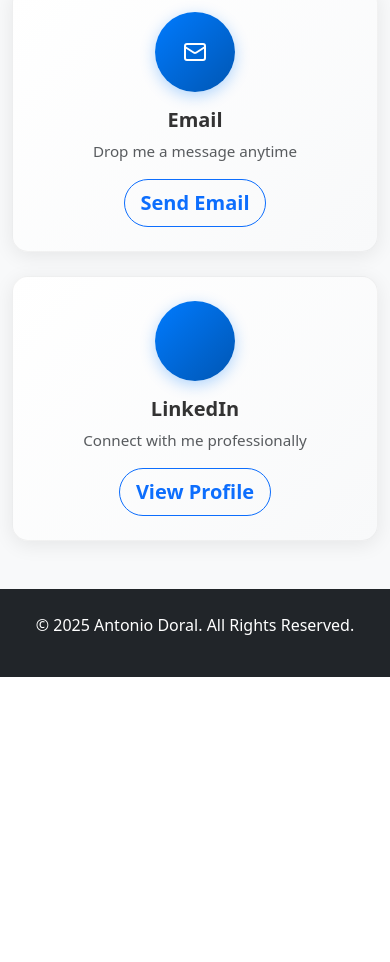
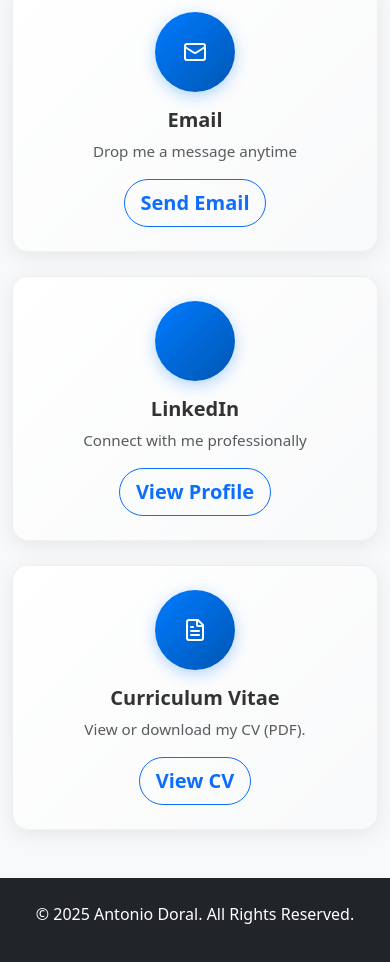
Before and after one commit to a-doral/-a-doral-.github.io, a plain HTML site: page index.html in a window 390 px wide. Shown: the part 8623-9585 px from the top of the page. Before the commit the page ends 9300 px from the top, so only its background shows below. Drawn offline with nearby package versions, Linux system fonts and the light colour scheme; some icons are missing.

Commit message:
modified:   index.html

```diff
--- a/index.html
+++ b/index.html
@@ -29,6 +29,9 @@
                     <li class="nav-item"><a class="nav-link" href="#projects">Projects</a></li>
                     <li class="nav-item"><a class="nav-link" href="#skills">Skills</a></li>
                     <li class="nav-item"><a class="nav-link" href="#contact">Contact</a></li>
+                    <li class="nav-item d-flex align-items-center ms-2">
+                        <a class="btn btn-outline-light btn-sm" href="Assets/Documents/CV_AntonioDoral.pdf" target="_blank" rel="noopener">View CV</a>
+                    </li>
                 </ul>
             </div>
         </div>
@@ -39,6 +42,7 @@
         <div class="container mb-4 mb-md-5">
             <h1 class="display-4">Aspiring Motorsport Engineer</h1>
             <p class="lead">Aerospace Engineer with a passion for high-performance motorsport and aerodynamics.</p>
+            <!-- Hero CTA removed (moved to Contact section) -->
         </div>
         <div class="hero-image-container">
             <img src="Assets/Images/tittle.png" alt="Decorative Lines" class="hero-image">
@@ -393,13 +397,13 @@
     <section id="contact" class="py-5">
         <div class="container">
             <div class="row justify-content-center">
-                <div class="col-lg-8">
+                <div class="col-lg-10">
                     <div class="text-center mb-5">
                         <h2 class="display-5 fw-bold text-dark mb-3">Get In Touch</h2>
                         <p class="lead text-muted">I'm currently seeking new opportunities. Let's connect and discuss how we can work together.</p>
                     </div>
                     <div class="row g-4 justify-content-center">
-                        <div class="col-md-6">
+                        <div class="col-md-4">
                             <div class="contact-card p-4 h-100">
                                 <div class="contact-icon mb-3">
                                     <i data-lucide="mail" size="48"></i>
@@ -409,7 +413,7 @@
                                 <a href="mailto:a.doral.rodriguez@gmail.com" class="btn btn-outline-primary btn-lg">Send Email</a>
                             </div>
                         </div>
-                        <div class="col-md-6">
+                        <div class="col-md-4">
                             <div class="contact-card p-4 h-100">
                                 <div class="contact-icon mb-3">
                                     <i data-lucide="linkedin" size="48"></i>
@@ -417,6 +421,16 @@
                                 <h5 class="fw-semibold mb-2">LinkedIn</h5>
                                 <p class="text-muted mb-3">Connect with me professionally</p>
                                 <a href="https://www.linkedin.com/in/antoniodoral/" target="_blank" class="btn btn-outline-primary btn-lg">View Profile</a>
+                            </div>
+                        </div>
+                        <div class="col-md-4">
+                            <div class="contact-card p-4 h-100">
+                                <div class="contact-icon mb-3">
+                                    <i data-lucide="file-text" size="48"></i>
+                                </div>
+                                <h5 class="fw-semibold mb-2">Curriculum Vitae</h5>
+                                <p class="text-muted mb-3">View or download my CV (PDF).</p>
+                                <a href="Assets/Documents/CV_AntonioDoral.pdf" target="_blank" rel="noopener" class="btn btn-outline-primary btn-lg">View CV</a>
                             </div>
                         </div>
                     </div>
```
Also changed, not shown: 1 other file.
